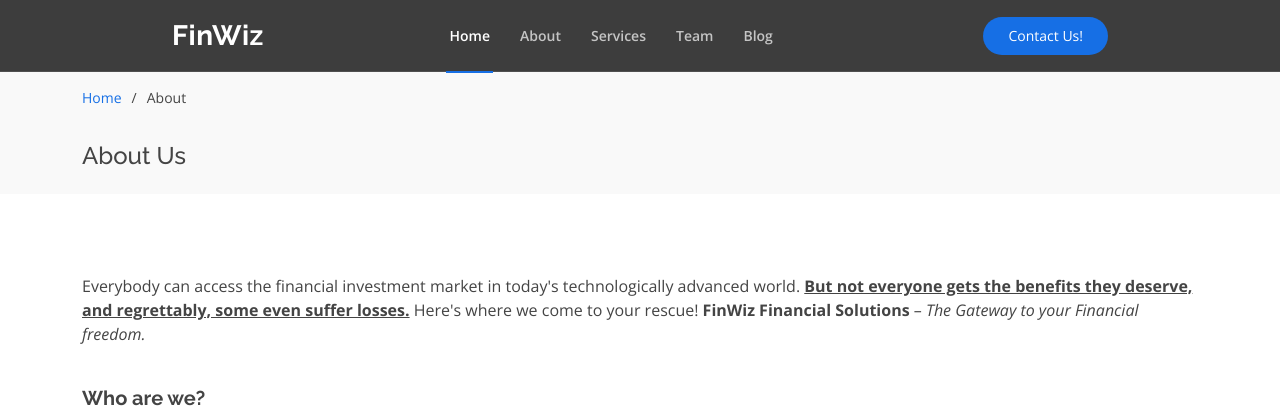
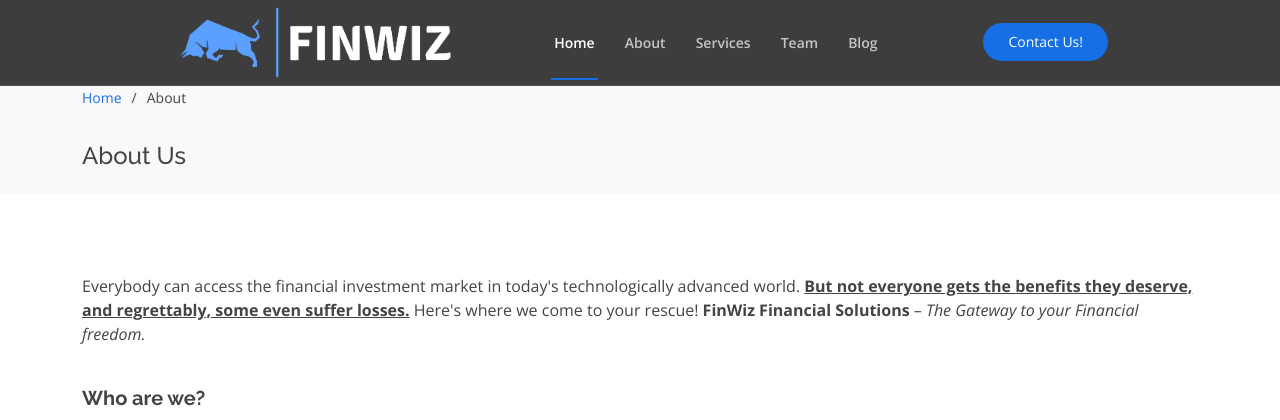
Before and after one commit to pissall20/finwiz, a Django app: page /about-us/ in a window 1280 px wide. Shown: the top 420 px of the page. Run offline with Django 4.2, Linux system fonts and the light colour scheme; some libraries are stand-ins or nearby versions.

Commit message:
Changed logo

```diff
--- a/website/templates/website/base.html
+++ b/website/templates/website/base.html
@@ -27,8 +27,8 @@
 
     {% block head_favicon %}
     <!-- Favicons -->
-    <link href="{% static 'website/img/favicon.png' %}" rel="icon">
-    <link href="{% static 'website/img/favicon.png' %}" rel="apple-touch-icon">
+    <link href="{% static 'website/img/finwiz-favicon.png' %}" rel="icon">
+    <link href="{% static 'website/img/finwiz-favicon.png' %}" rel="apple-touch-icon">
     {% endblock head_favicon %}
 
     {% block javascript %}
@@ -68,9 +68,12 @@
 
         <div class="row justify-content-center">
             <div class="col-xl-9 d-flex align-items-center justify-content-lg-between">
-                <!--                <a href="{% url 'index' %}" class="logo me-auto me-lg-0"><img src="{% static 'website/img/finwiz_logo.png' %}" alt="" class="img-fluid"></a>-->
-                <h1 class="logo me-auto me-lg-0"><a href="{% url 'index' %}">FinWiz</a></h1>
+
+<!--                <h1 class="logo me-auto me-lg-0"><a href="{% url 'index' %}">FinWiz</a></h1>-->
                 <!-- Uncomment below if you prefer to use an image logo -->
+                <a href="{% url 'index' %}" class="logo me-auto me-lg-0">
+                    <img src="{% static 'website/img/web-logo.png' %}" alt="" class="img-fluid" style="max-height:85px;">
+                </a>
 
 
                 <nav id="navbar" class="navbar order-last order-lg-0">
```
Also changed, not shown: data.json (added, +1 -0 lines), website/static/website/img/finwiz-favicon.png (added), website/static/website/img/web-logo.png (added).
